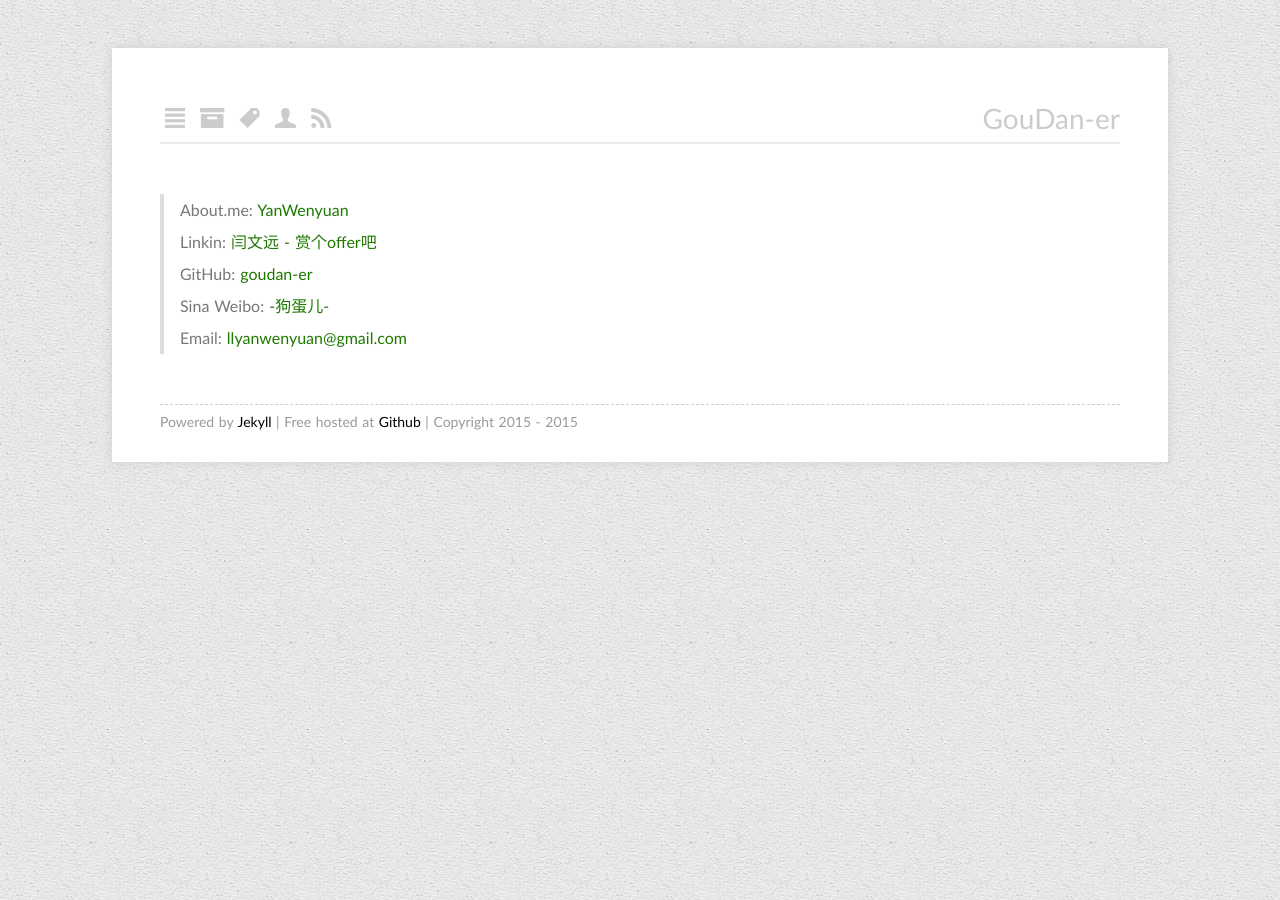
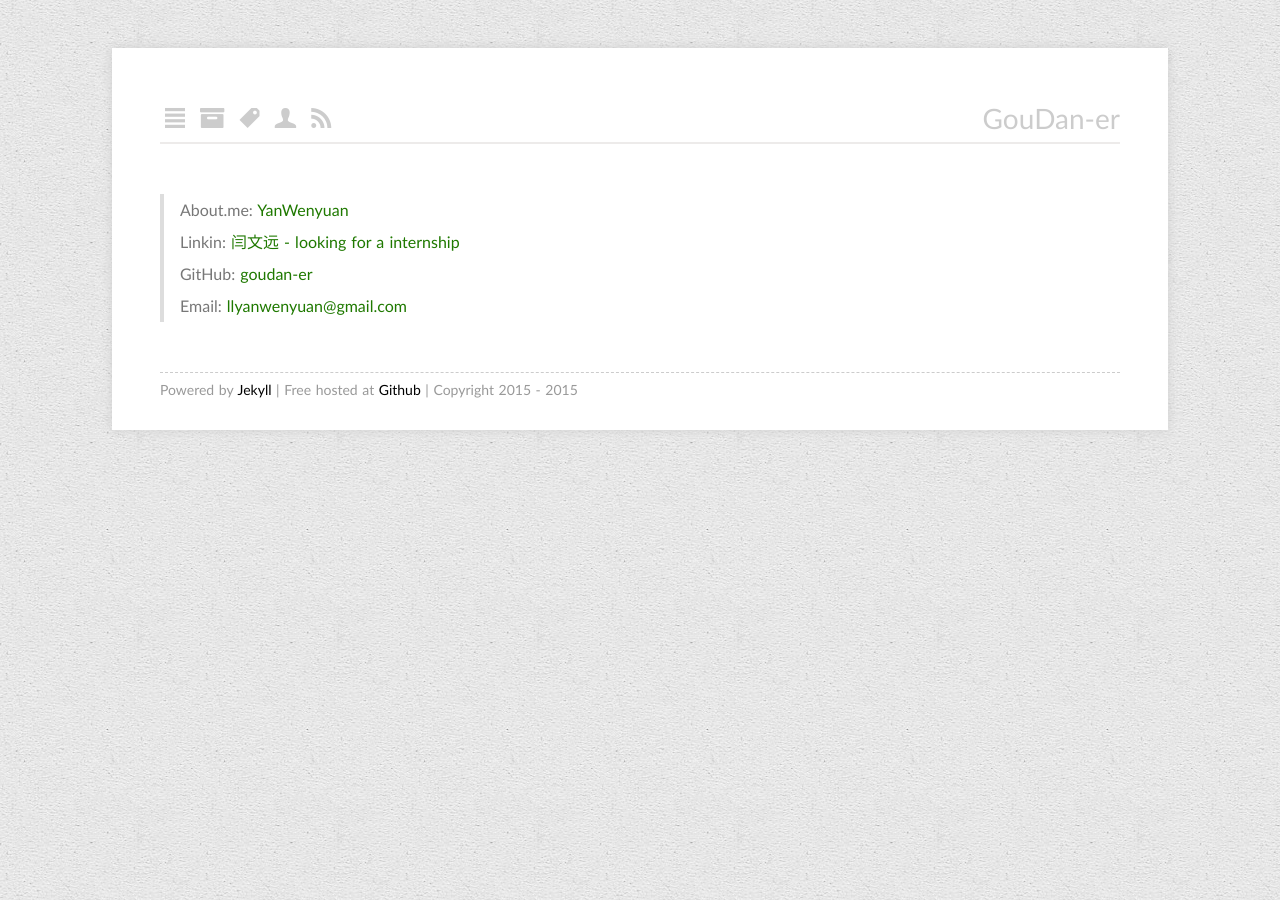
Before and after one commit to goudan-er/goudan-er.github.io, a Jekyll site: the page built from about/index.md, in a window 1280 px wide. Built offline with Jekyll 4.4.1, drawn with Linux system fonts in a browser that asks for light colours; nearby versions of some CDN libraries; Markdown is read by kramdown in place of the engine named in the settings; comment, search, counter and statistics services are not loaded.

Commit message:
modify about me

```diff
--- a/about/index.md
+++ b/about/index.md
@@ -5,7 +5,6 @@ comments: yes
 ---
 
 >About.me:  [YanWenyuan](https://about.me/yanwenyuan)
->Linkin:   [闫文远 - 赏个offer吧](https://cn.linkedin.com/pub/文远-闫/a6/912/62)
+>Linkin:   [闫文远 - looking for a internship](https://cn.linkedin.com/pub/文远-闫/a6/912/62)
 >GitHub:  [goudan-er](https://github.com/goudan-er)
->Sina Weibo:  [-狗蛋儿-](http://weibo.com/fightingl/)
 >Email:  <a href="mailto:llyanwenyuan@gmail.com">llyanwenyuan@gmail.com</a>
```
